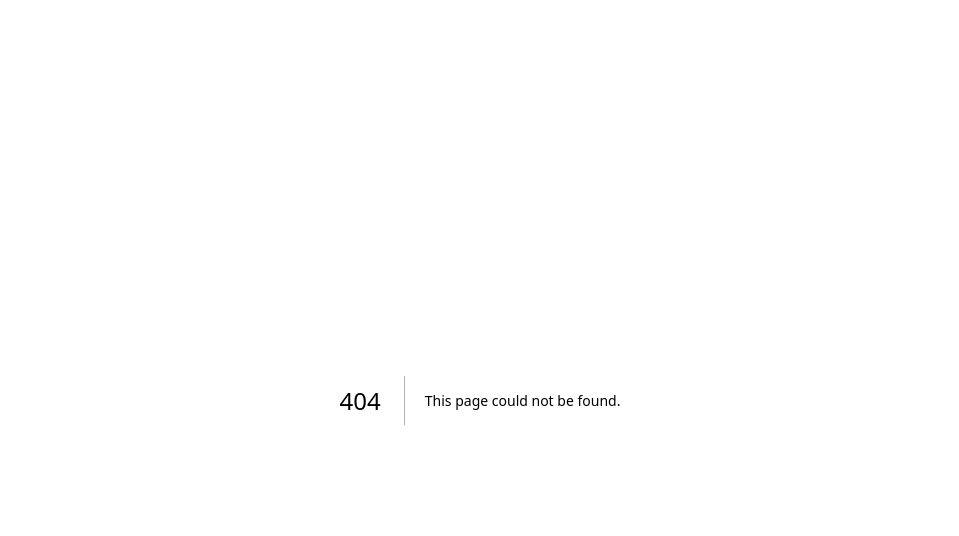
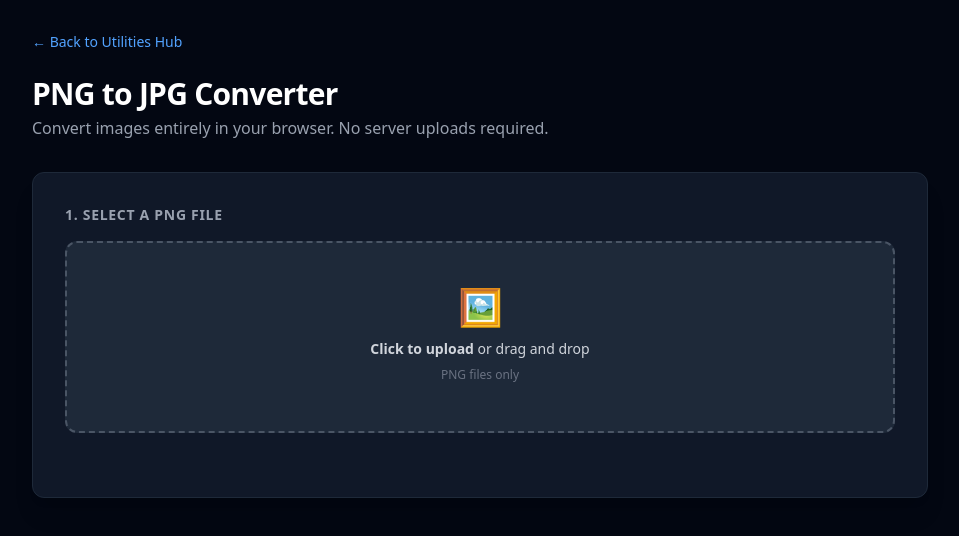
Before and after one commit to Amit-B8/DevBox, a Next.js app: page /utilities/image-converter in a window 1280 px wide. Before the commit this address had no page. Shown: the top 536 px of the page, without its empty margins (160-1119 px from the left). Built offline with nearby package versions, Linux system fonts and the light colour scheme.

Commit message:
Implement browser-based png to jpg image converter

```diff
--- /dev/null
+++ b/src/app/utilities/image-converter/page.tsx
@@ -0,0 +1,146 @@
+"use client";
+
+import React, { useState, useRef } from 'react';
+import Link from 'next/link';
+
+export default function ImageConverter() {
+  const [selectedImage, setSelectedImage] = useState<string | null>(null);
+  const [convertedImage, setConvertedImage] = useState<string | null>(null);
+  const [fileName, setFileName] = useState<string>('converted-image');
+  const canvasRef = useRef<HTMLCanvasElement>(null);
+
+  const handleImageUpload = (e: React.ChangeEvent<HTMLInputElement>) => {
+    const file = e.target.files?.[0];
+    if (file) {
+      if (file.type !== 'image/png') {
+        alert('Please upload a valid PNG file.');
+        return;
+      }
+
+      // Save the original filename without the .png extension
+      const nameWithoutExt = file.name.replace(/\.png$/i, '');
+      setFileName(nameWithoutExt);
+
+      const reader = new FileReader();
+      reader.onload = (event) => {
+        setSelectedImage(event.target?.result as string);
+        setConvertedImage(null); // Reset when a new image is uploaded
+      };
+      reader.readAsDataURL(file);
+    }
+  };
+
+  const handleConvert = () => {
+    if (!selectedImage || !canvasRef.current) return;
+
+    const canvas = canvasRef.current;
+    const ctx = canvas.getContext('2d');
+    const img = new Image();
+
+    img.onload = () => {
+      canvas.width = img.width;
+      canvas.height = img.height;
+
+      if (ctx) {
+        // Fill background with white first (JPGs don't support transparency)
+        // If we don't do this, transparent PNG areas turn pitch black
+        ctx.fillStyle = '#FFFFFF';
+        ctx.fillRect(0, 0, canvas.width, canvas.height);
+
+        // Draw the uploaded PNG over the white background
+        ctx.drawImage(img, 0, 0);
+
+        // Convert canvas to JPG data URL
+        const jpgUrl = canvas.toDataURL('image/jpeg', 0.9); // 0.9 is the quality setting
+        setConvertedImage(jpgUrl);
+      }
+    };
+    img.src = selectedImage;
+  };
+
+  return (
+    <main className="min-h-screen p-8 bg-gray-950 text-white flex flex-col">
+      <div className="max-w-4xl mx-auto w-full flex-grow flex flex-col">
+
+        <Link href="/utilities" className="text-blue-400 hover:text-blue-300 text-sm mb-6 inline-block">
+          &larr; Back to Utilities Hub
+        </Link>
+
+        <header className="mb-8">
+          <h1 className="text-3xl font-bold tracking-tight">PNG to JPG Converter</h1>
+          <p className="text-gray-400 mt-1">Convert images entirely in your browser. No server uploads required.</p>
+        </header>
+
+        <div className="bg-gray-900 border border-gray-800 rounded-xl p-8 shadow-xl">
+
+          {/* Upload Area */}
+          <div className="mb-8">
+            <label className="block text-sm font-semibold text-gray-400 mb-4 uppercase tracking-wider">
+              1. Select a PNG File
+            </label>
+            <div className="flex items-center justify-center w-full">
+              <label className="flex flex-col items-center justify-center w-full h-48 border-2 border-gray-600 border-dashed rounded-xl cursor-pointer bg-gray-800 hover:bg-gray-700 hover:border-blue-500 transition-all">
+                <div className="flex flex-col items-center justify-center pt-5 pb-6">
+                  <span className="text-4xl mb-3">🖼️</span>
+                  <p className="mb-2 text-sm text-gray-300">
+                    <span className="font-semibold">Click to upload</span> or drag and drop
+                  </p>
+                  <p className="text-xs text-gray-500">PNG files only</p>
+                </div>
+                <input
+                  type="file"
+                  className="hidden"
+                  accept="image/png"
+                  onChange={handleImageUpload}
+                />
+              </label>
+            </div>
+          </div>
+
+          {/* Hidden Canvas for Image Processing */}
+          <canvas ref={canvasRef} className="hidden" />
+
+          {/* Conversion Actions */}
+          {selectedImage && (
+            <div className="flex flex-col items-center border-t border-gray-800 pt-8 mt-4">
+              <p className="text-gray-300 mb-4 font-mono text-sm">File loaded: {fileName}.png</p>
+
+              {!convertedImage ? (
+                <button
+                  onClick={handleConvert}
+                  className="bg-blue-600 hover:bg-blue-500 border border-blue-500 text-white px-8 py-3 rounded-xl font-bold text-lg transition-all transform hover:-translate-y-1 hover:shadow-[0_0_20px_rgba(59,130,246,0.4)] shadow-lg w-full md:w-auto"
+                >
+                  Convert to JPG &rarr;
+                </button>
+              ) : (
+                <div className="flex flex-col items-center w-full">
+                  <div className="bg-emerald-900/20 border border-emerald-500/50 rounded-lg p-4 mb-6 text-emerald-400 text-center w-full">
+                    Conversion successful!
+                  </div>
+                  <a
+                    href={convertedImage}
+                    download={`${fileName}-converted.jpg`}
+                    className="bg-emerald-600 hover:bg-emerald-500 border border-emerald-500 text-white px-8 py-3 rounded-xl font-bold text-lg transition-all transform hover:-translate-y-1 hover:shadow-[0_0_20px_rgba(16,185,129,0.4)] shadow-lg w-full md:w-auto text-center"
+                  >
+                    Download JPG ⬇️
+                  </a>
+
+                  <button
+                    onClick={() => {
+                      setSelectedImage(null);
+                      setConvertedImage(null);
+                    }}
+                    className="mt-6 text-gray-400 hover:text-white text-sm underline transition-colors"
+                  >
+                    Convert another image
+                  </button>
+                </div>
+              )}
+            </div>
+          )}
+
+        </div>
+      </div>
+    </main>
+  );
+}
```
